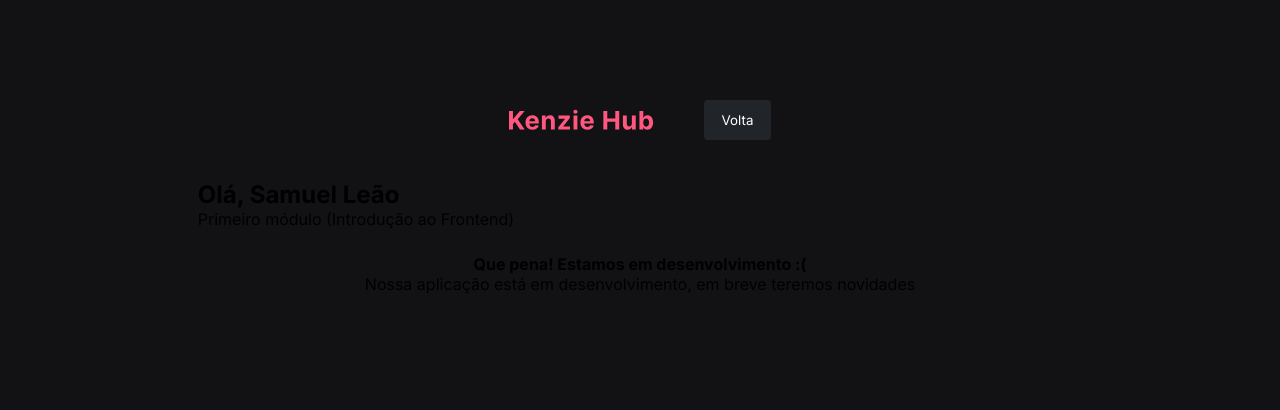
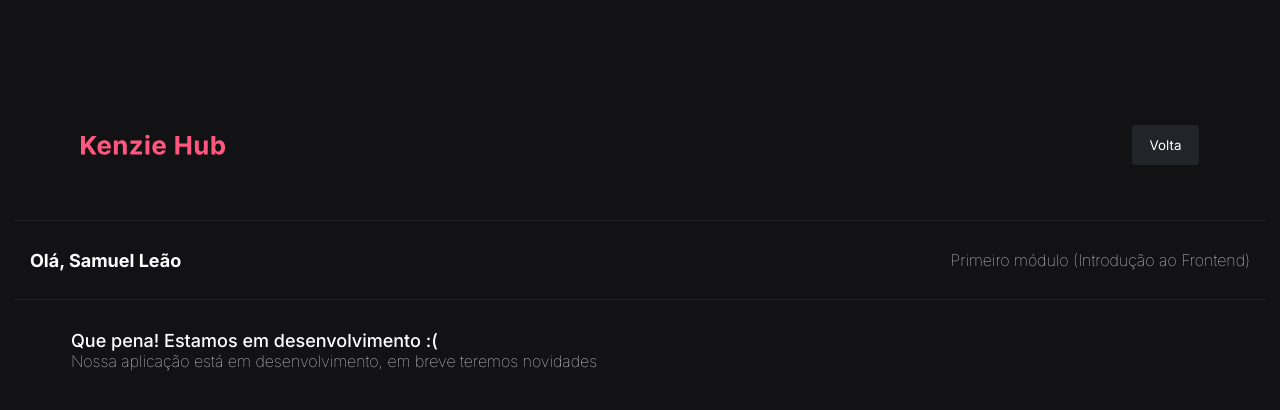
Before and after one commit to Kenzie-Academy-Brasil-Developers/react-entrega-kenzie-hub-leticiamontilha, a React (Create React App) app: page / in a window 1280 px wide. Shown: the top 410 px of the page. Built offline with nearby package versions, Linux system fonts and the light colour scheme.

Commit message:
fix: alteração HomePage

```diff
--- a/src/Components/Header/style.js
+++ b/src/Components/Header/style.js
@@ -3,12 +3,45 @@
 export const HeaderPage = styled.header`
     display: flex;
     justify-content: space-between;
-    padding: 25px;
+    padding: 15px;
 
-    width: 80%;
+    width: 100vw;
     height: max-content;
 
     margin-top: 15px;
 
+    div {
+        border-top: 1px solid var(--color-grey-3);
+        border-bottom: 1px solid var(--color-grey-3);
+        display: flex;
+        flex-direction: column;
+        gap: 10px;
+        align-items: center;
+        height: 80px;
+    }
+
+    div > h2 {
+        font-weight: 700;
+        font-size: 18px;
+        color: var(--color-white);
+    }
+
+    div > p {
+        font-weight: 500;
+        font-size: 12px;
+        color: var(--color-grey-2);
+    }
+
+    @media (min-width: 900px) {
+        div {
+        width: 100%;
+        display: flex;
+        flex-direction: row;
+        justify-content: space-between;
+        gap: 10px;
+    }
+
+
+    }
 
 `
--- a/src/Components/NavBar/style.js
+++ b/src/Components/NavBar/style.js
@@ -4,5 +4,10 @@
     display: flex;
     gap: 50px;
 
-
+    @media (min-width: 700px) {
+        width: 100%;
+        display: flex;
+        justify-content: space-between;
+        padding: 25px;
+    }
 `
--- a/src/Pages/HomePage/index.jsx
+++ b/src/Pages/HomePage/index.jsx
@@ -8,8 +8,10 @@
             <MainHomePage>
             <NavBar/>
             <Header/>
-                <h4>Que pena! Estamos em desenvolvimento :(</h4>
-                <p>Nossa aplicação está em desenvolvimento, em breve teremos novidades</p>
+                <div>
+                    <h4>Que pena! Estamos em desenvolvimento :(</h4>
+                    <p>Nossa aplicação está em desenvolvimento, em breve teremos novidades</p>
+                </div>
             </MainHomePage>
         </>
     )
--- a/src/Pages/HomePage/style.js
+++ b/src/Pages/HomePage/style.js
@@ -10,6 +10,24 @@
 
     margin-top: 80px;
 
+    div {
+        padding: 15px;
+        width: 100%;
+    }
+
+    div > h4 {
+        font-weight: 500;
+        font-size: 18px;
+        color: var(--color-white);
+    }
+
+    div > p {
+        font-weight: 100;
+        font-size: 16px;
+        color: var(--color-white);
+    }
+
+
     @media (min-width: 900px) {
         width: 1200px;
         margin: 0 auto;
```
